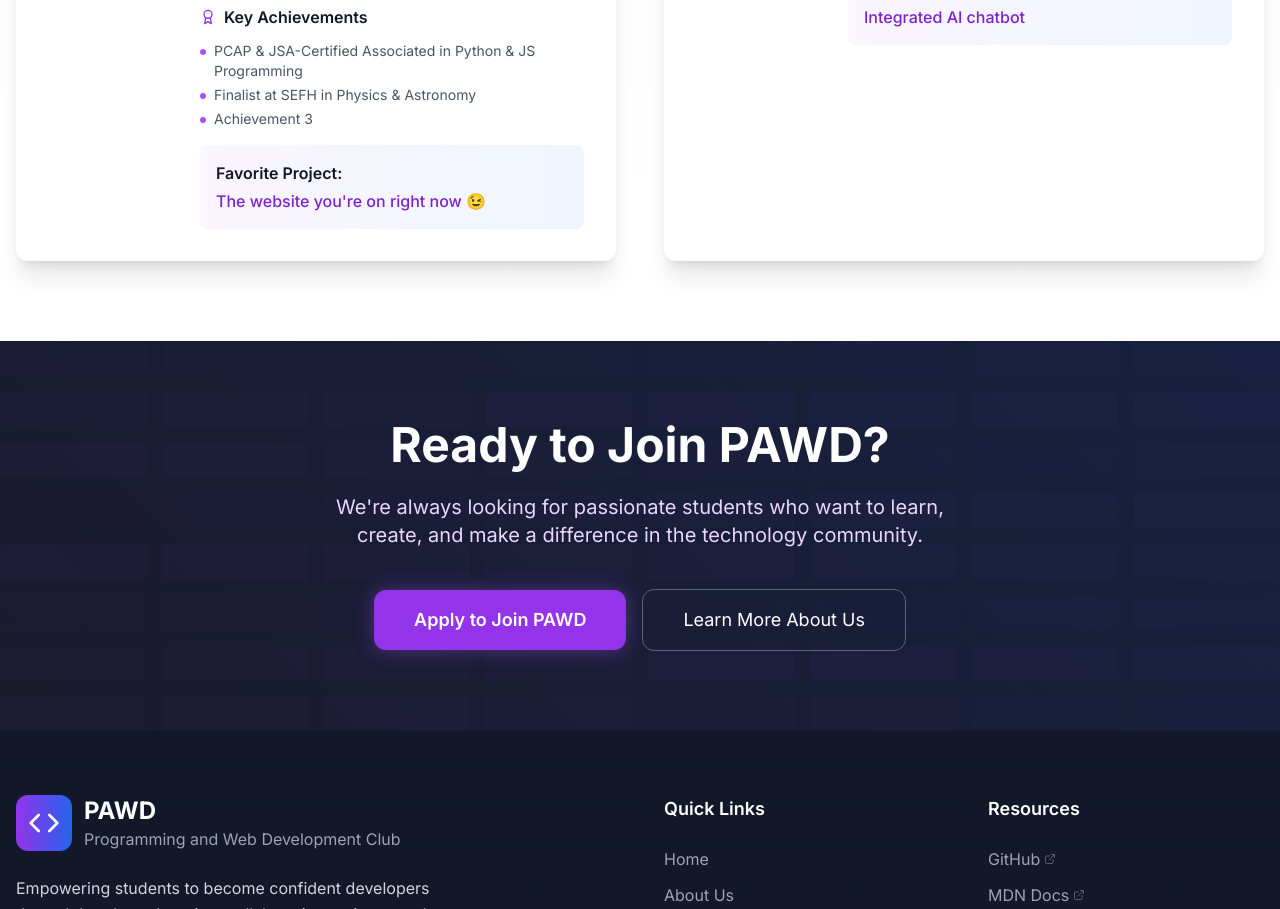
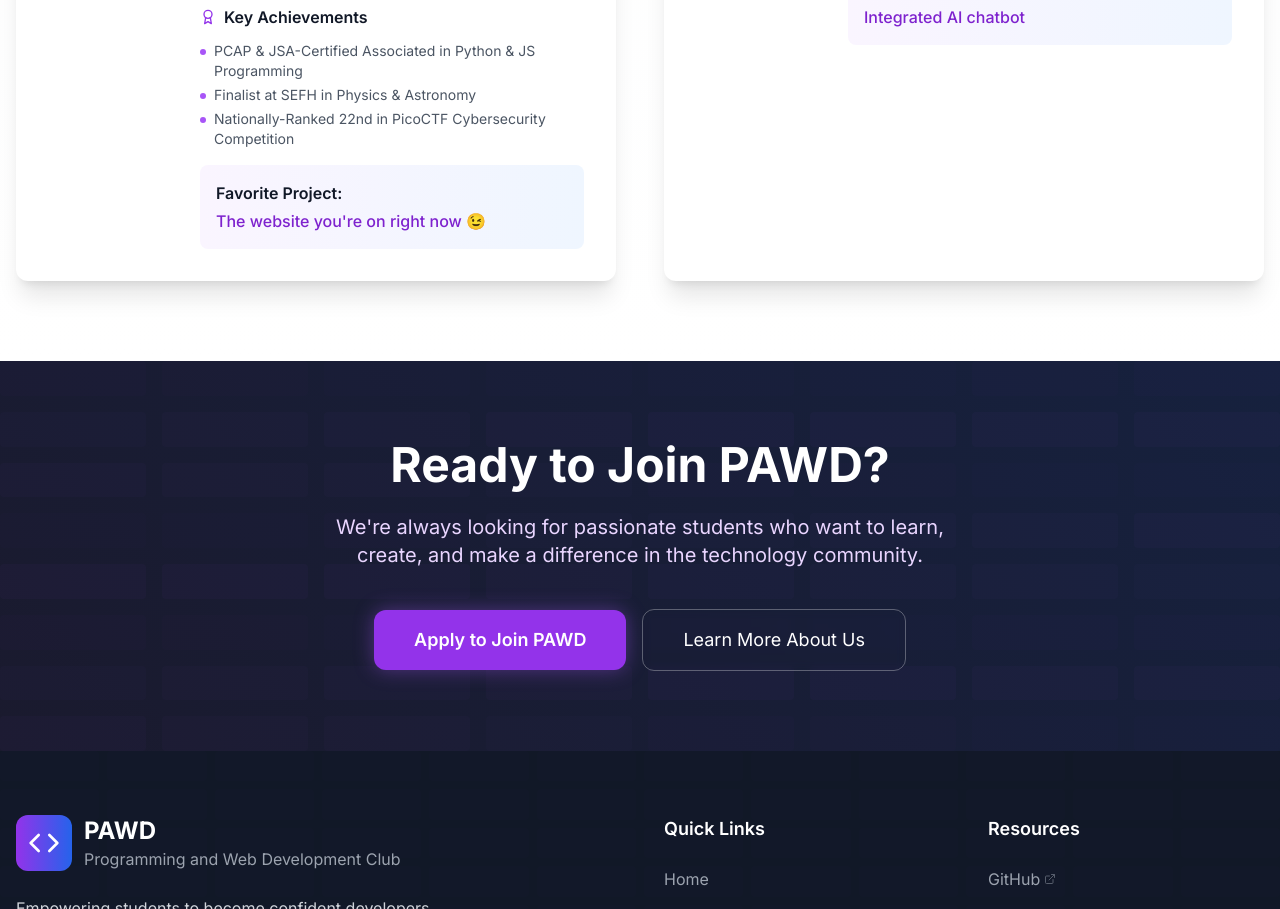
Before and after one commit to programmingcvhs/programmingcvhs.github.io, a Next.js app: page /team in a window 1280 px wide. Shown: the part 2195-3104 px from the top of the page. Built offline with nearby package versions, Linux system fonts and the light colour scheme.

Commit message:
Update page.tsx

```diff
--- a/app/team/page.tsx
+++ b/app/team/page.tsx
@@ -42,7 +42,7 @@ const teamMembers = [
     bio: "Developer and AI enthusiast using technology to make education and information more accessible. Experienced in web development, machine learning, and digital accessibility, with a focus on building inclusive, user-centered tools.",
     skills: ["Frontend Development", "Artificial Intelligence", "Backend Development", "Computer Vision", "Cloud Integration"],
     image: "/api/placeholder/400/400",
-    achievements: ["PCAP & JSA-Certified Associated in Python & JS Programming", "Finalist at SEFH in Physics & Astronomy", "Achievement 3"],
+    achievements: ["PCAP & JSA-Certified Associated in Python & JS Programming", "Finalist at SEFH in Physics & Astronomy", "Nationally-Ranked 22nd in PicoCTF Cybersecurity Competition"],
     social: {
       email: "s1889490@online.houstonisd.org"
     },
```
